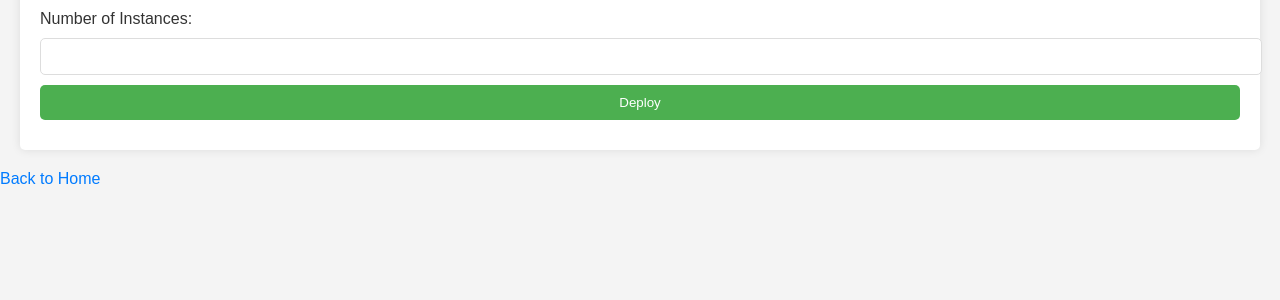
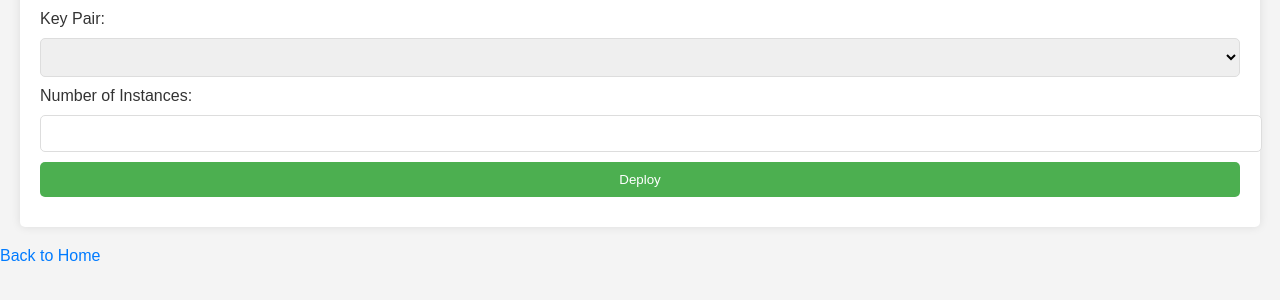
Before and after one commit to grayjason1970/aws_deploy, a Flask app: template templates/config_form.html in a window 1280 px wide. Shown: the part 475-775 px from the top of the page. Run offline with Flask 3, Linux system fonts and the light colour scheme; the template is opened without the code that fills it, so the values that code supplies are empty; some libraries are stand-ins or nearby versions.

Commit message:
adding the ability to use key pairs and fixed subnet table.  Updated the create and insert table quesries

```diff
--- a/app.py
+++ b/app.py
@@ -4,6 +4,7 @@ import boto3
 from config import Config
 
 app = Flask(__name__)
+
 app.config.from_object(Config)
 
 def get_db_connection():
@@ -37,13 +38,17 @@ def config_form():
                 InstanceType=instance_type,
                 MinCount=1,
                 MaxCount=1,
-                SubnetId=subnet_id
+                SubnetId=subnet_id,
+                KeyName=app.config['KEYNAME']
             )
 
         return redirect(url_for('deploy_results', count=instance_count))
 
     conn = get_db_connection()
     cursor = conn.cursor()
+    cursor.execute("SELECT key_name FROM key_pairs WHERE id = %s", (key_pair_id,))
+    key_pair = cursor.fetchone()
+    key_name = key_pair[0]
 
     cursor.execute("SELECT * FROM images")
     images = cursor.fetchall()
@@ -57,8 +62,11 @@ def config_form():
     cursor.execute("SELECT * FROM disk_sizes")
     disk_sizes = cursor.fetchall()
 
-    cursor.execute("SELECT * FROM subnet_availability_zones")
+    cursor.execute("SELECT * FROM subnet_id")
     subnets = cursor.fetchall()
+
+    cursor.execute("SELECT * FROM key_pairs")
+    key_pairs = cursor.fetchall()
 
     conn.close()
 
@@ -67,7 +75,8 @@ def config_form():
                            instance_types=instance_types,
                            memory_sizes=memory_sizes,
                            disk_sizes=disk_sizes,
-                           subnets=subnets)
+                           subnets=subnets,
+                           key_pairs=key_pairs)
 
 @app.route('/deploy_results')
 def deploy_results():
@@ -75,4 +84,5 @@ def deploy_results():
     return render_template('deploy_results.html', count=count)
 
 if __name__ == '__main__':
-    app.run(debug=True)
+    #app.run(debug=True)
+    app.run(host='0.0.0.0', port=80, debug=True)
--- a/config.py
+++ b/config.py
@@ -6,3 +6,4 @@ class Config:
     MYSQL_PASSWORD = os.getenv('MYSQL_PASSWORD', 'password')
     MYSQL_DB = os.getenv('MYSQL_DB', 'project1')
     AWS_REGION = 'us-west-2'
+    KEYNAME = 'KEYNAME'
--- a/templates/config_form.html
+++ b/templates/config_form.html
@@ -42,6 +42,13 @@
             {% endfor %}
         </select><br>
 
+        <label for="key_pair_id">Key Pair:</label>
+        <select name="key_pair_id">
+            {% for key_pair in key_pairs %}
+            <option value="{{ key_pair[0] }}">{{ key_pair[1] }}</option>
+            {% endfor %}
+        </select><br>
+
         <label for="instance_count">Number of Instances:</label>
         <input type="number" name="instance_count" min="1" required><br>
 
```
Also changed, not shown: insert_key.py (added, +21 -0 lines), 2 other files.
